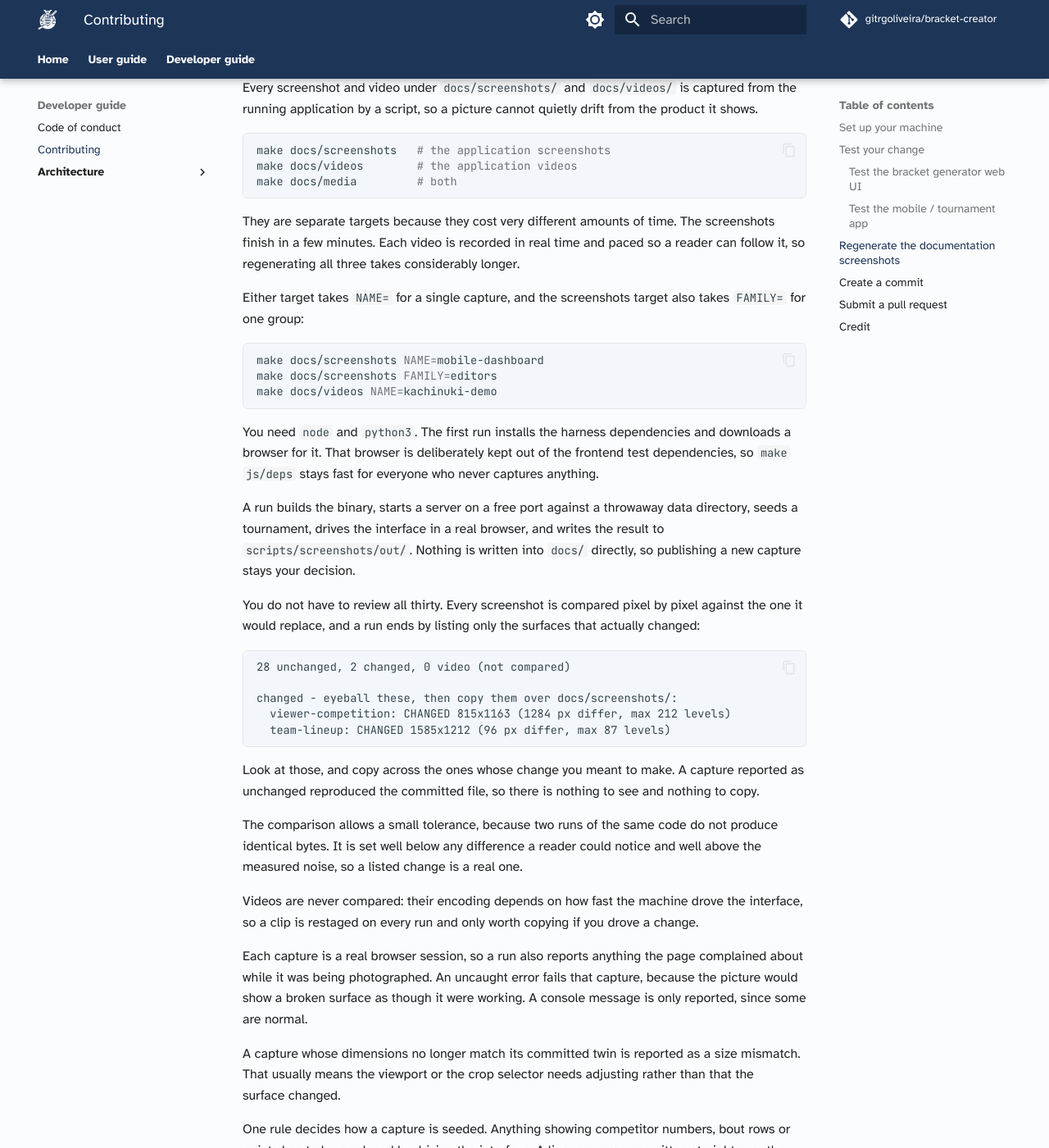
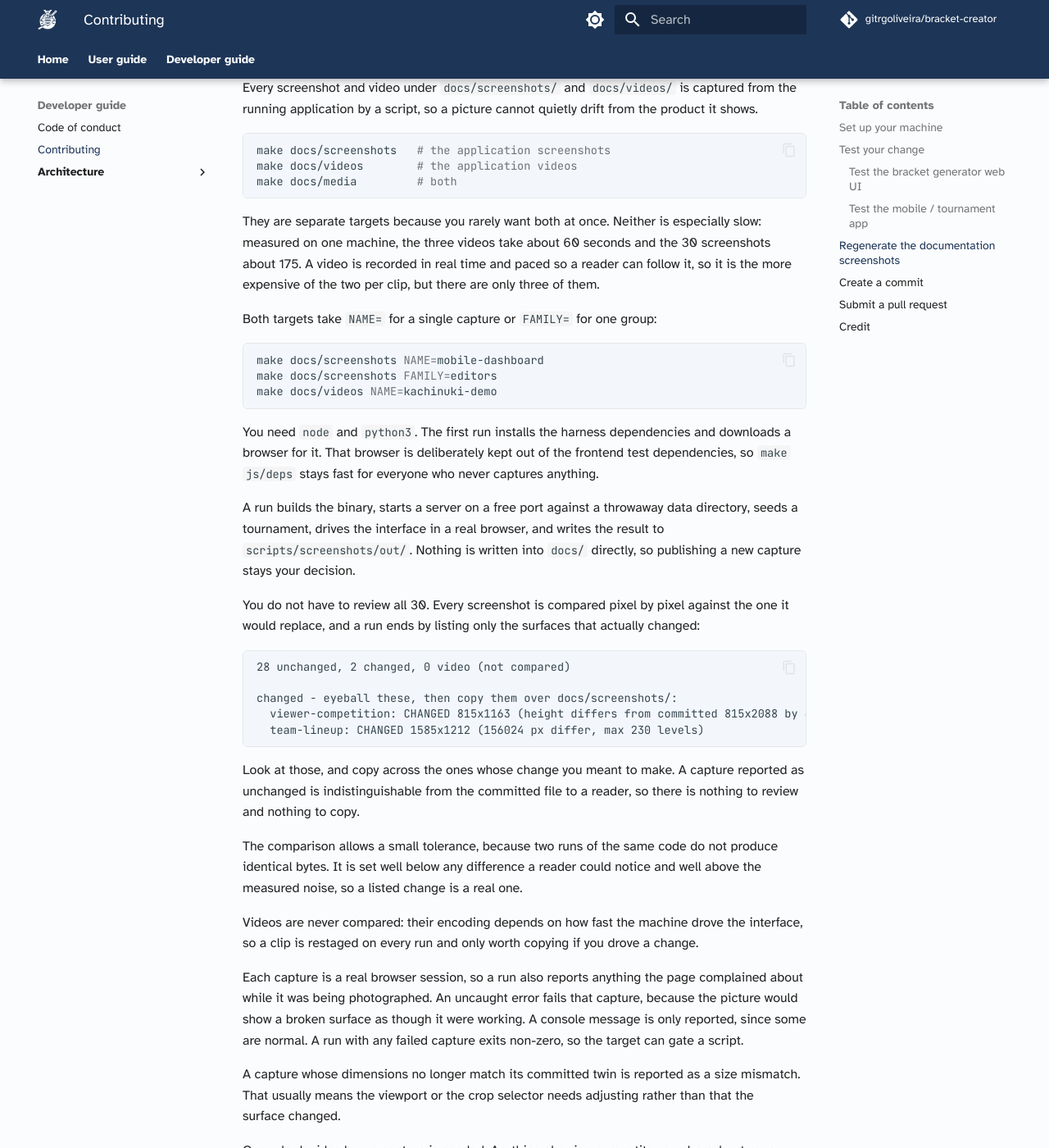
Before and after one commit to gitrgoliveira/bracket-creator, an MkDocs documentation site: the page built from docs/dev-guide/contributing.md, in a window 1280 px wide and 1400 px high, scrolled down 2187 px. Shown: the whole window at 82% size. Built offline with MkDocs 1.6.1 and Material for MkDocs 9.7.7, drawn with Linux system fonts in a browser that asks for light colours; comment, search, counter and statistics services are not loaded.

Commit message:
docs(bc-shot): correct the capture harness documentation
A review of the two pages this branch adds found claims that do not hold.
The two that would have cost a reader real time:

The stated reason for splitting the screenshot and video targets was
backwards. Both pages said regenerating the videos "takes considerably
longer", where measurement gives 60 seconds for the three videos against
about 175 for the thirty screenshots. Both now state the measured totals and
the real reason for the split, which is that you rarely want both at once.

The rule for deriving a viewport was wrong for 24 of the 30 captures. The
README said "most captures are at a device scale factor of 2", where six are
and twenty-four are not, so a contributor adding a capture would have halved
dimensions that should have been taken as they stand. It now names the six and
says to read the recipe.

Also corrected: contributing.md denied that docs/videos takes FAMILY=, which
it does and which make help advertises; the README claimed byte-exact
reproduction two paragraphs before admitting a tolerance, and contributing.md
carried the same overclaim; "six captures landed a few grey levels apart"
understated a measurement that ran to 50 levels; neither page said a failed
run exits non-zero; the layout list omitted lib/net.mjs; the sample output
block carried invented figures, now replaced with a real run; and the failure
policy sat above the prerequisites it assumed the reader had already met.

Co-Authored-By: Claude Opus 5 <noreply@anthropic.com>

````diff
--- a/docs/dev-guide/contributing.md
+++ b/docs/dev-guide/contributing.md
@@ -91,9 +91,9 @@ make docs/videos        # the application videos
 make docs/media         # both
 ```
 
-They are separate targets because they cost very different amounts of time. The screenshots finish in a few minutes. Each video is recorded in real time and paced so a reader can follow it, so regenerating all three takes considerably longer.
+They are separate targets because you rarely want both at once. Neither is especially slow: measured on one machine, the three videos take about 60 seconds and the 30 screenshots about 175. A video is recorded in real time and paced so a reader can follow it, so it is the more expensive of the two per clip, but there are only three of them.
 
-Either target takes `NAME=` for a single capture, and the screenshots target also takes `FAMILY=` for one group:
+Both targets take `NAME=` for a single capture or `FAMILY=` for one group:
 
 ```sh
 make docs/screenshots NAME=mobile-dashboard
@@ -105,23 +105,23 @@ You need `node` and `python3`. The first run installs the harness dependencies a
 
 A run builds the binary, starts a server on a free port against a throwaway data directory, seeds a tournament, drives the interface in a real browser, and writes the result to `scripts/screenshots/out/`. Nothing is written into `docs/` directly, so publishing a new capture stays your decision.
 
-You do not have to review all thirty. Every screenshot is compared pixel by pixel against the one it would replace, and a run ends by listing only the surfaces that actually changed:
+You do not have to review all 30. Every screenshot is compared pixel by pixel against the one it would replace, and a run ends by listing only the surfaces that actually changed:
 
 ```
 28 unchanged, 2 changed, 0 video (not compared)
 
 changed - eyeball these, then copy them over docs/screenshots/:
-  viewer-competition: CHANGED 815x1163 (1284 px differ, max 212 levels)
-  team-lineup: CHANGED 1585x1212 (96 px differ, max 87 levels)
+  viewer-competition: CHANGED 815x1163 (height differs from committed 815x2088 by 44% - check the content by eye)
+  team-lineup: CHANGED 1585x1212 (156024 px differ, max 230 levels)
 ```
 
-Look at those, and copy across the ones whose change you meant to make. A capture reported as unchanged reproduced the committed file, so there is nothing to see and nothing to copy.
+Look at those, and copy across the ones whose change you meant to make. A capture reported as unchanged is indistinguishable from the committed file to a reader, so there is nothing to review and nothing to copy.
 
 The comparison allows a small tolerance, because two runs of the same code do not produce identical bytes. It is set well below any difference a reader could notice and well above the measured noise, so a listed change is a real one.
 
 Videos are never compared: their encoding depends on how fast the machine drove the interface, so a clip is restaged on every run and only worth copying if you drove a change.
 
-Each capture is a real browser session, so a run also reports anything the page complained about while it was being photographed. An uncaught error fails that capture, because the picture would show a broken surface as though it were working. A console message is only reported, since some are normal.
+Each capture is a real browser session, so a run also reports anything the page complained about while it was being photographed. An uncaught error fails that capture, because the picture would show a broken surface as though it were working. A console message is only reported, since some are normal. A run with any failed capture exits non-zero, so the target can gate a script.
 
 A capture whose dimensions no longer match its committed twin is reported as a size mismatch. That usually means the viewport or the crop selector needs adjusting rather than that the surface changed.
 
````
Also changed, not shown: scripts/screenshots/README.md (+40 -30 lines).
